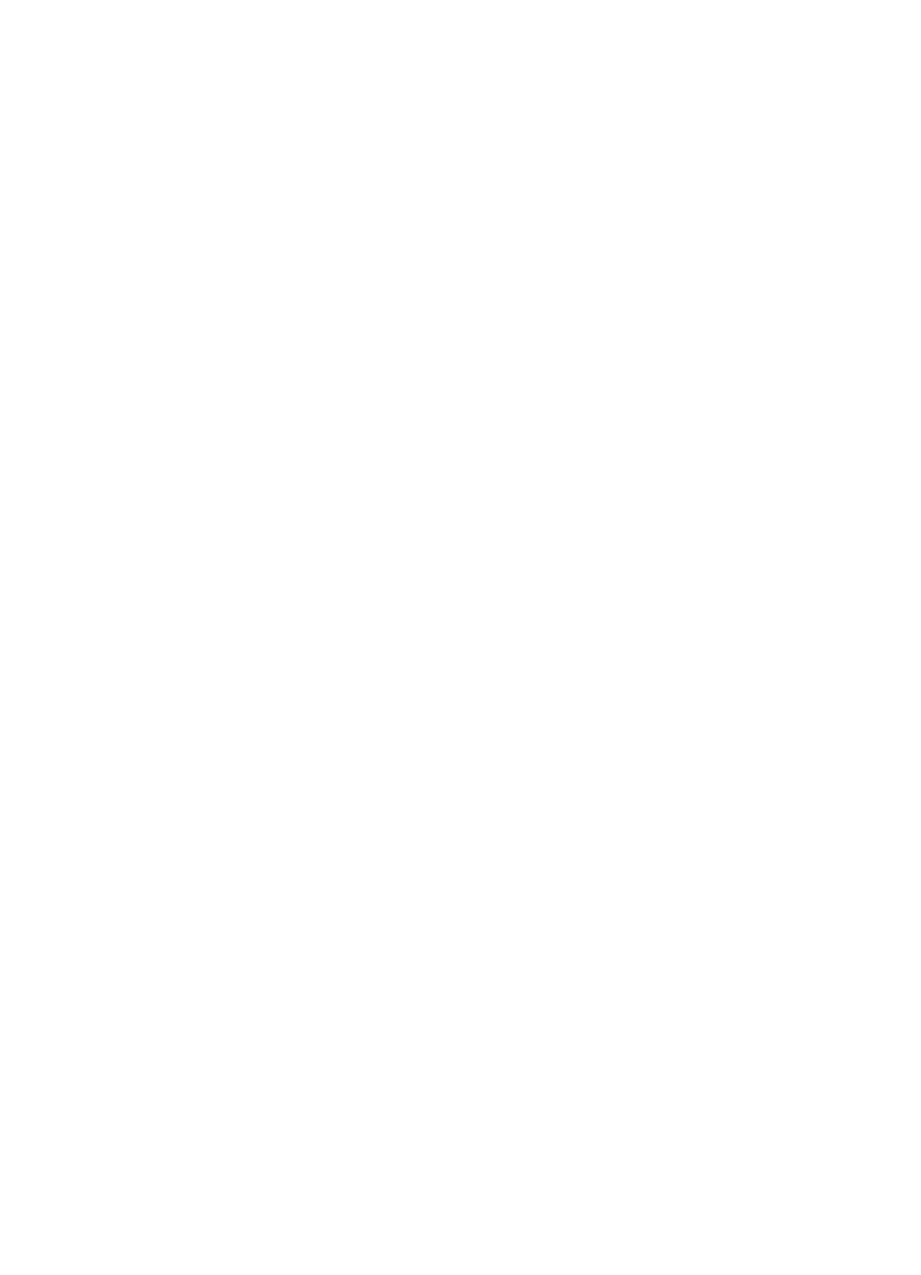
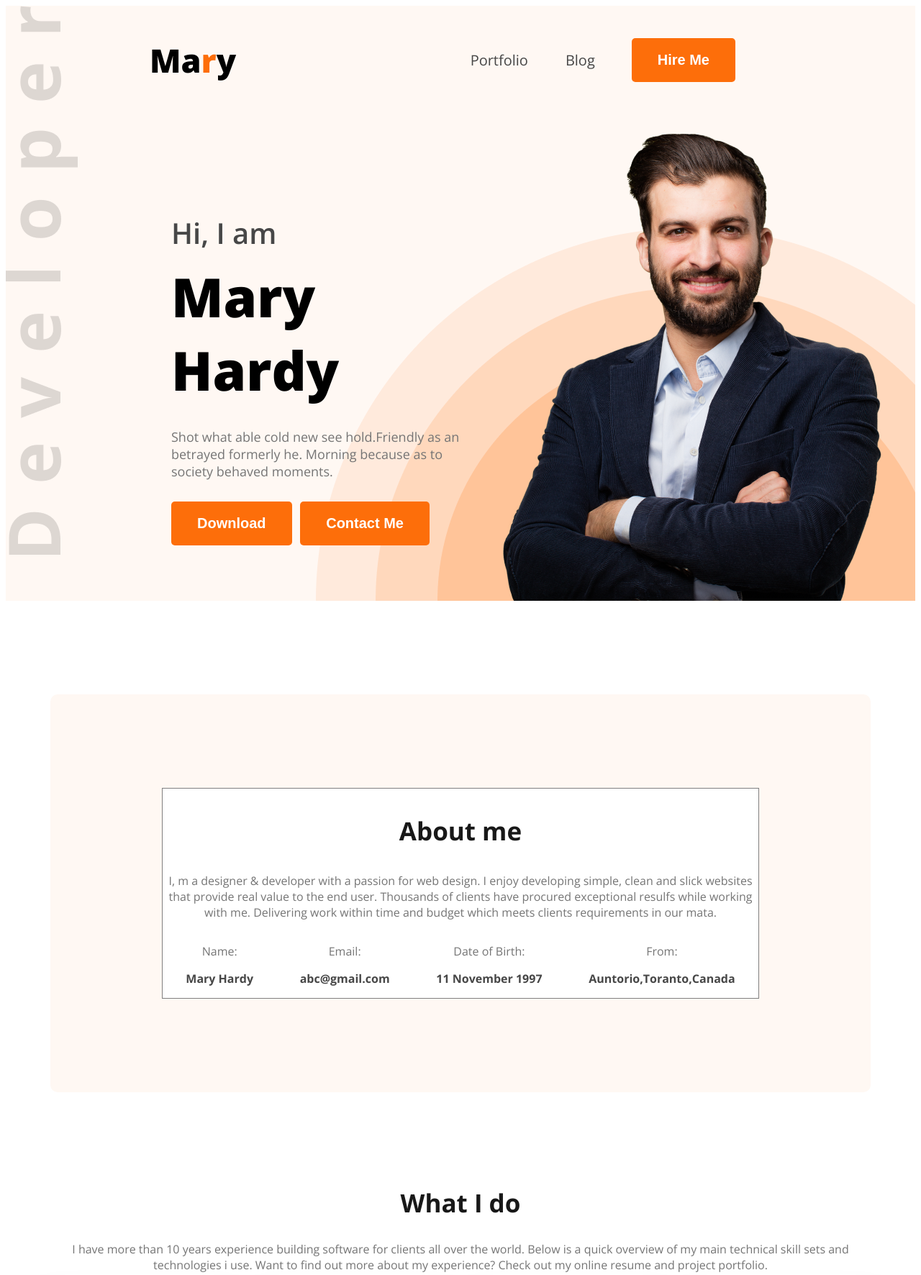
Before and after one commit to tmehnaj/developer-portfolio, a plain HTML site: page index.html in a window 1280 px wide. Shown: the top 1772 px of the page at 72% size. Before the commit the page ends 800 px from the top, so only its background shows below. Drawn offline with nearby package versions, Linux system fonts and the light colour scheme.

Commit message:
portfolio update1

```diff
--- a/index.html
+++ b/index.html
@@ -1,13 +1,100 @@
 <!DOCTYPE html>
 <html lang="en">
+
 <head>
     <meta charset="UTF-8">
     <meta name="viewport" content="width=device-width, initial-scale=1.0">
     <title>Web Developer Portfolio</title>
+    <link rel="preconnect" href="https://fonts.googleapis.com">
+    <link rel="preconnect" href="https://fonts.gstatic.com" crossorigin>
+    <link href="https://fonts.googleapis.com/css2?family=Open+Sans:ital,wght@0,300..800;1,300..800&display=swap"
+        rel="stylesheet">
+    <link rel="stylesheet" href="styles/portfolio.css">
 </head>
-<body>
-    <header></header>
-    <main></main>
+
+<body class="open-sans-normal">
+    <header class="bg-secondary">
+        <nav>
+            <h3 class="nav-title">Ma<span class="text-primary">r</span>y</h3>
+            <ul >
+                <li><a href="" class="dark-2 menubar">Portfolio</a></li>
+                <li><a href="" class="dark-2 menubar">Blog</a></li>
+                <li><a href=""><button class="btn">Hire Me</button></a></li>
+            </ul>
+        </nav>
+        <div class="banner">
+            <div class="banner-content">
+                <h4 class="banner-greeting dark-2">Hi, I am</h4>
+                <h1 class="banner-title">Mary Hardy</h1>
+                <p class="dark-3">Shot what able cold new see hold.Friendly as an betrayed formerly he. Morning because as to society behaved moments.</p>
+                <button class="btn" style="margin-right: 7.5px;">Download</button>
+                <button class="btn">Contact Me</button>
+            </div>
+            <div class="banner-profile-pic">
+                <img src="images/hardy.png" alt="portfolio-man">
+            </div>
+        </div>
+    </header>
+    <main>
+        <section class="about bg-secondary">
+            <div class="about-content">
+                <h3 class="section-title">About me</h3>
+            <p class="section-description dark-3">
+                I, m a designer & developer with a passion for web design. I enjoy developing simple, clean and slick websites that provide real value to the end user. Thousands of clients have procured exceptional resulfs while working with me. Delivering work within time and budget which meets clients requirements in our mata.
+            </p>
+           <div class="about-info">
+            <div class="about-item">
+                <p class="about-item-tile dark-3">Name:</p>
+                <p class="about-item-desc">Mary Hardy</p>
+            </div>
+            <div class="about-item">
+                <p class="about-item-tile dark-3">Email:</p>
+                <p class="about-item-desc">abc@gmail.com</p>
+            </div>
+            <div class="about-item">
+                <p class="about-item-tile dark-3">Date of Birth:</p>
+                <p class="about-item-desc">11 November 1997</p>
+            </div>
+            <div class="about-item">
+                <p class="about-item-tile dark-3">From:</p>
+                <p class="about-item-desc">Auntorio,Toranto,Canada</p>
+            </div>
+           </div>
+            </div>
+
+        </section>
+      <!--skill content-->
+        <section>
+            <div class="section-title">What I do</div>
+            <div class="section-description dark-3" style="text-align: center;margin-top: 30px;">
+                I have more than 10 years experience building software for clients all over the world. Below is a quick overview of my main technical skill sets and technologies i use. Want to find out more about my experience? Check out my online resume and project portfolio.
+            </div>
+            <div class="skill_container">
+                <div class="skill">
+                    <img src="images/icons/js.png" alt="js">
+                    <h4 class="skill-title">JavaScript</h4>
+                    <p class="skill-desc dark-3">List skill/technologies here. You can change the icon above to any of the 1500+ FontAwesome 5 free icons available. Aenean commodo ligula eget dolor.</p>
+                </div>
+                <div class="skill">
+                    <img src="images/icons/react.png" alt="react">
+                    <h4 class="skill-title">React</h4>
+                    <p class="skill-desc dark-3">List skill/technologies here. You can change the icon above to any of the 1500+ FontAwesome 5 free icons available. Aenean commodo ligula eget dolor.</p>
+                </div>
+                <div class="skill">
+                    <img src="images/icons/nodejs.png" alt="node.js">
+                    <h4 class="skill-title">Node.js</h4>
+                    <p class="skill-desc dark-3">List skill/technologies here. You can change the icon above to any of the 1500+ FontAwesome 5 free icons available. Aenean commodo ligula eget dolor.</p>
+                </div>
+                <div class="skill">
+                    <img src="images/icons/mongo.png" alt="mongodb">
+                    <h4 class="skill-title">MongoDB</h4>
+                    <p class="skill-desc dark-3">List skill/technologies here. You can change the icon above to any of the 1500+ FontAwesome 5 free icons available. Aenean commodo ligula eget dolor.</p>
+                </div>
+            </div>
+        </section>
+
+    </main>
     <footer></footer>
 </body>
+
 </html>
--- /dev/null
+++ b/styles/portfolio.css
@@ -0,0 +1,172 @@
+/* colors for this web page:
+dark2: 474747;
+dark3:
+dark1:181818 */
+
+/* *{
+    margin: 0;
+    padding: 0;
+} */
+
+/* font work from google */
+
+.open-sans-normal {
+  font-family: "Open Sans", sans-serif;
+  font-optical-sizing: auto;
+  font-style: normal;
+  font-variation-settings:
+    "wdth" 100;
+}
+/* shared styles */
+.text-primary{
+    color: #FD6E0A;
+}
+
+.dark-2{
+    color: #474747;
+}
+.dark-3{
+    color: #757575;
+}
+.bg-secondary{
+    background-color: #FFF8F3;
+}
+
+.btn{
+    font-size: 20px;
+    font-weight: bold;
+    color: white;
+    background-color: #FD6E0A;
+    padding: 18px 35px;
+    border-radius: 5px;
+    border: 1px solid transparent;
+}
+
+.btn:hover{
+    background-color: #df5f04;
+    box-shadow: 4px 4px 10px #FD6E0A;
+    border-radius: 5px;
+    cursor: pointer;
+}
+
+.section-title{
+    font-weight: bold;
+    font-size: 35px;
+    color: #181818;
+    text-align: center;
+}
+
+/* header section */
+header{
+    background-image: url("../images/developer.png"), url("../images/header_bg.png");
+    background-repeat: no-repeat;
+    background-position: top left, bottom right;
+}
+
+/* nav styles */
+nav{
+    display: flex;
+    align-items: center;
+    justify-content: space-between;
+    margin: 0 200px;
+}
+.nav-title{
+    font-weight: 800;
+    font-size: 45px;
+}
+nav ul{
+    display: flex;
+    align-items: center;
+}
+nav ul li{
+    list-style: none;
+    margin-right: 50px;
+}
+
+nav li a{
+    text-decoration: none;
+    font-size: 20px;
+    color: black;
+}
+
+.menubar{
+    border: 1px solid transparent;
+}
+.menubar:hover{
+    box-shadow: 2px 2px 6px #474747;
+    border-radius: 5px;
+}
+
+/* banner styles */
+.banner{
+    display: flex;
+    align-items: center;
+    justify-content: space-between ;
+    margin: 0 38px 0 230px;
+}
+.banner-content{
+    max-width: 585px;
+}
+.banner-greeting{
+    font-weight: 600;
+    font-size: 40px;
+    margin: 60px 0 0 0;
+}
+.banner-title{
+    font-weight: 800;
+    font-size: 75px;
+    margin: 10px 0 0 0;
+}
+.banner-content p{
+    font-size: 18px;
+    margin-top: 20px;
+    margin: 30px 0 30px 0;
+}
+.banner-profile-pic{
+    width: 584px;
+    height: 676px;
+}
+
+/* main styles */
+main{
+    max-width: 1140px;
+    margin: 0 auto;
+}
+main section{
+      margin: 130px 0;
+}
+/* about section */
+.about{
+    border-radius: 10px;
+    display: flex;
+    align-items: center;
+    justify-content: center;
+}
+.about-content{
+    background-color: white;
+    border: 1px solid grey;
+    margin: 130px 155px;
+    text-align: center;
+}
+
+.about-info{
+    display: flex;
+    justify-content: space-around;
+}
+.about-item-desc{
+    font-weight: bold;
+    color: #474747;
+}
+
+/* skill styles */
+.skill_container{
+    display: flex;
+    gap: 50px;
+    margin-top: 50px;
+}
+
+.skill{
+    padding: 30px;
+    border-radius: 10px;
+    box-shadow: 0 6px 50px rgba(204, 204, 204, 0.573);
+}
```
